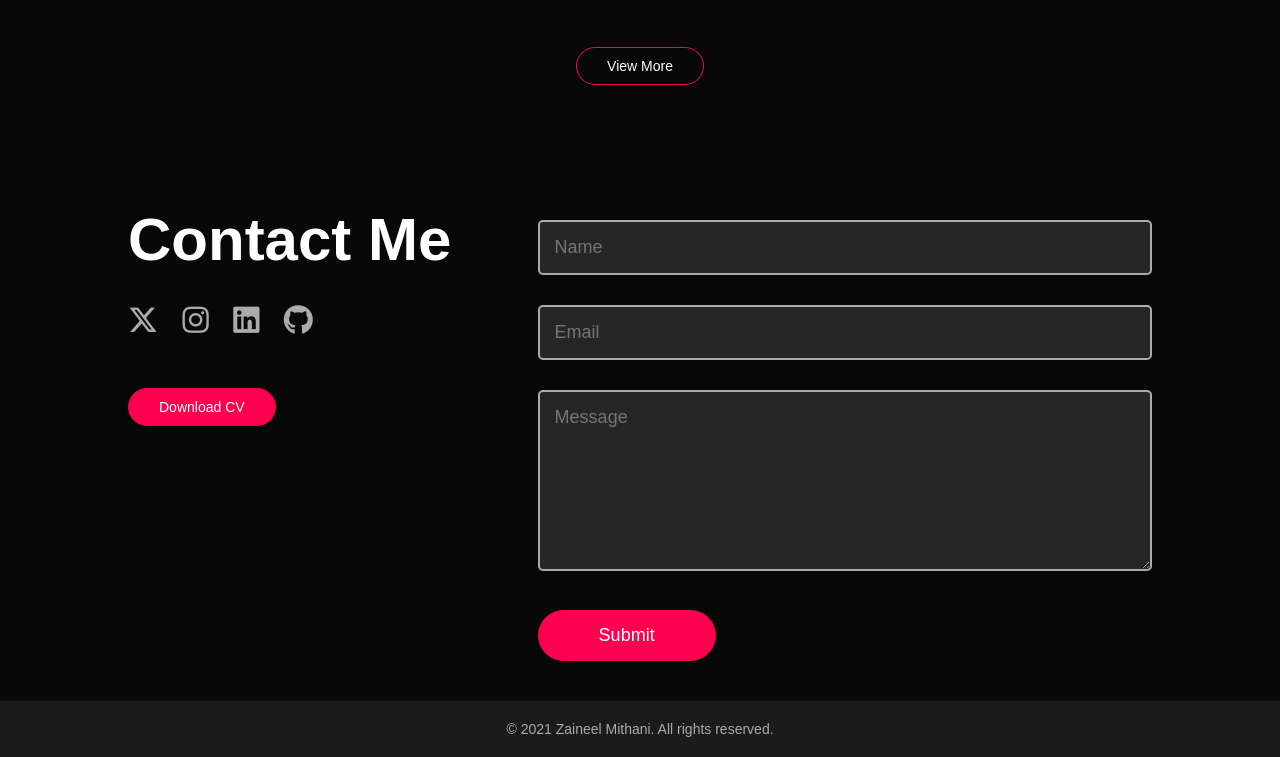
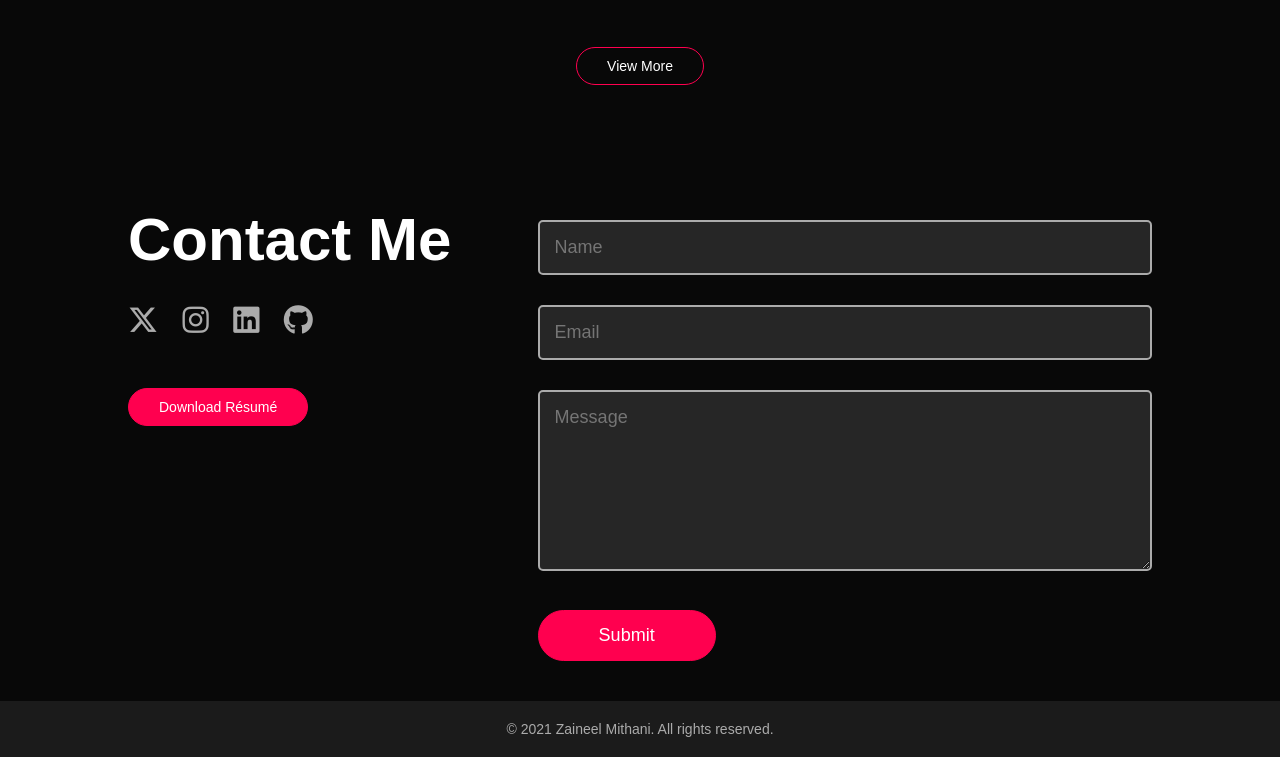
Before and after one commit to zaineel/zaineelmithani.github.io, a plain HTML site: page index.html in a window 1280 px wide. Shown: the part 2974-3731 px from the top of the page. Drawn offline with Linux system fonts and the light colour scheme.

Commit message:
few changes

```diff
--- a/index.html
+++ b/index.html
@@ -194,7 +194,7 @@
                         <a href="https://github.com/zaineel"><i class="fa-brands fa-github"></i></a>
                     </div>
                     <!--download tag is automatically download the file upon clicking -->
-                    <a href="../../Downloads/Networking Essentials 2.0 FAQ.pdf" download class="btn btn2">Download CV</a>
+                    <a href="../../../RESUME/Main/Zaineel Mithani_U.pdf" download class="btn btn2">Download Résumé</a>
                 </div>
                 <div class="contact-right">
                     <form name="submit-to-google-sheet">
```
